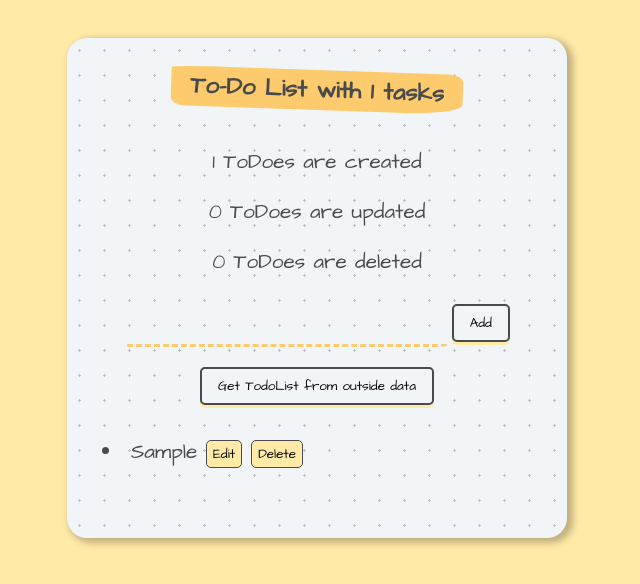
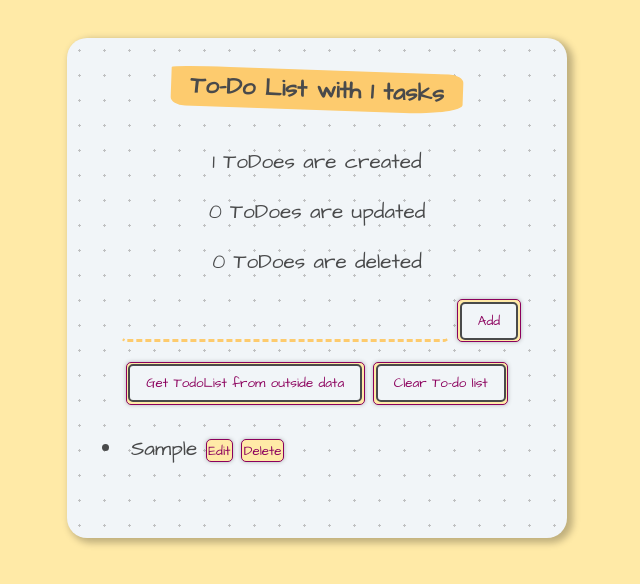
Before and after one commit to Barylo/ToDoList, a React (Create React App) app: page / in a window 1280 px wide. Both pictures are taken after typing "Sample" into the empty fields and a click on the button "Add". Shown: the top 584 px of the page, without its empty margins (323-963 px from the left). Built offline with nearby package versions, Linux system fonts and the light colour scheme.

Commit message:
added styled components

```diff
--- a/src/components/EditableRow.jsx
+++ b/src/components/EditableRow.jsx
@@ -1,5 +1,6 @@
 import React from "react";
 import { v4 as uuidv4 } from "uuid";
+import Button from "./UI/Button/Button";
 
 function EditableRow({
   setTodoEditing,
@@ -39,16 +40,10 @@ function EditableRow({
         value={editingText}
         id={id}
       />
-      <button className="btn" onClick={() => handleSaveEdited(id)}>
-        Save
-      </button>
-      <button
-        type="button"
-        className="btn"
-        onClick={() => handleCancelClick(id)}
-      >
+      <Button onClick={() => handleSaveEdited(id)}>Save</Button>{" "}
+      <Button type="button" onClick={() => handleCancelClick(id)}>
         Cancel
-      </button>
+      </Button>
     </div>
   );
 }
--- a/src/components/ToDoInput.jsx
+++ b/src/components/ToDoInput.jsx
@@ -1,5 +1,34 @@
-import React from "react";
+import React, { useState } from "react";
 import { v4 as uuidv4 } from "uuid";
+import Button from "./UI/Button/Button";
+import styled from "styled-components";
+
+const FormControl = styled.div`
+  display: inline-block;
+  width: 100%;
+  border: 3px transparent #ccc;
+  font-family: "Architects Daughter", cursive;
+  line-height: 1rem;
+  padding: 0 0.25rem;
+
+  & input {
+    display: inline-block;
+    width: 70%;
+    border-radius: 5px;
+    font: inherit;
+    line-height: 2.5rem;
+    padding: 0 0.25rem;
+    border: 2px solid ${(props) => (props.invalid ? "red" : "transparent")};
+    background: ${(props) => (props.invalid ? "#ffd7d7" : "transparent")};
+    border-bottom: dashed 3px #fdcb6e;
+  }
+
+  & input:focus {
+    outline: none;
+    background: #fdcb6e;
+    border-color: #8b005d;
+  }
+`;
 
 function ToDoInput({
   items,
@@ -9,6 +38,8 @@ function ToDoInput({
   setCountCreated,
   countCreated,
 }) {
+  const [isValid, setIsValid] = useState(true);
+
   const fetchData = (e) => {
     e.preventDefault();
     let url =
@@ -29,11 +60,18 @@ function ToDoInput({
   };
 
   function handleChange(event) {
+    if (event.target.value.trim().length > 0) {
+      setIsValid(true);
+    }
     const newValue = event.target.value;
     setInputText(newValue);
   }
 
   function addItem() {
+    if (inputText.trim().length === 0) {
+      setIsValid(false);
+      return;
+    }
     setItems((prevItems) => {
       const newTodo = [...prevItems];
       newTodo.unshift({ id: uuidv4(), text: inputText });
@@ -51,20 +89,29 @@ function ToDoInput({
     return <input type="text" onKeyDown={handleKeyDown} />;
   }
 
+  function handleClearList() {
+    setItems([]);
+  }
+
   return (
     <div className="form">
+      <FormControl invalid={!isValid}>
         <input
           onChange={handleChange}
           onKeyDown={handleKeyDown}
           type="text"
           value={inputText}
-      />
-      <button onClick={addItem}>
+        />{" "}
+        <Button onClick={addItem}>
           <span>Add</span>
-      </button>
-      <button onClick={fetchData}>
+        </Button>
+      </FormControl>{" "}
+      <Button onClick={fetchData}>
         <span>Get TodoList from outside data</span>
-      </button>
+      </Button>{" "}
+      <Button onClick={handleClearList}>
+        <span>Clear To-do list</span>
+      </Button>
     </div>
   );
 }
--- a/src/components/ToDoItem.jsx
+++ b/src/components/ToDoItem.jsx
@@ -1,4 +1,5 @@
 import React, { useState } from "react";
+import Button from "./UI/Button/Button";
 
 function ToDoItem({
   setTodoEditing,
@@ -38,22 +39,20 @@ function ToDoItem({
         style={{ textDecoration: isMarked ? "line-through" : "none" }}
       >
         {text}{" "}
-        <button
-          className="btn"
+        <Button
           onClick={() => {
             handleEdit(id, text);
           }}
         >
           Edit
-        </button>{" "}
-        <button
-          className="btn"
+        </Button>{" "}
+        <Button
           onClick={() => {
             deleteItem(id);
           }}
         >
           Delete
-        </button>
+        </Button>
       </li>
     </div>
   );
--- /dev/null
+++ b/src/components/UI/Button/Button.jsx
@@ -0,0 +1,30 @@
+import styled from "styled-components";
+
+const Button = styled.button`
+  font-family: "Architects Daughter", cursive;
+  padding: 0.1rem 0.1rem;
+  border: 1px solid #8b005d;
+  color: #8b005d;
+  background: #ffeaa7;
+  box-shadow: 0 0 4px rgba(0, 0, 0, 0.26);
+  cursor: pointer;
+
+  &:focus {
+    outline: none;
+  }
+
+  &:hover,
+  &:active {
+    background: #33afff;
+    border-color: #ac0e77;
+    box-shadow: 0 0 8px rgba(0, 0, 0, 0.26);
+  }
+
+  @media (min-width: 768px) {
+    .button {
+      width: auto;
+    }
+  }
+`;
+
+export default Button;
```
Also changed, not shown: src/components/UI/Input/Input.jsx (added, +18 -0 lines). Lines whose indentation alone changed are shown as unchanged.
